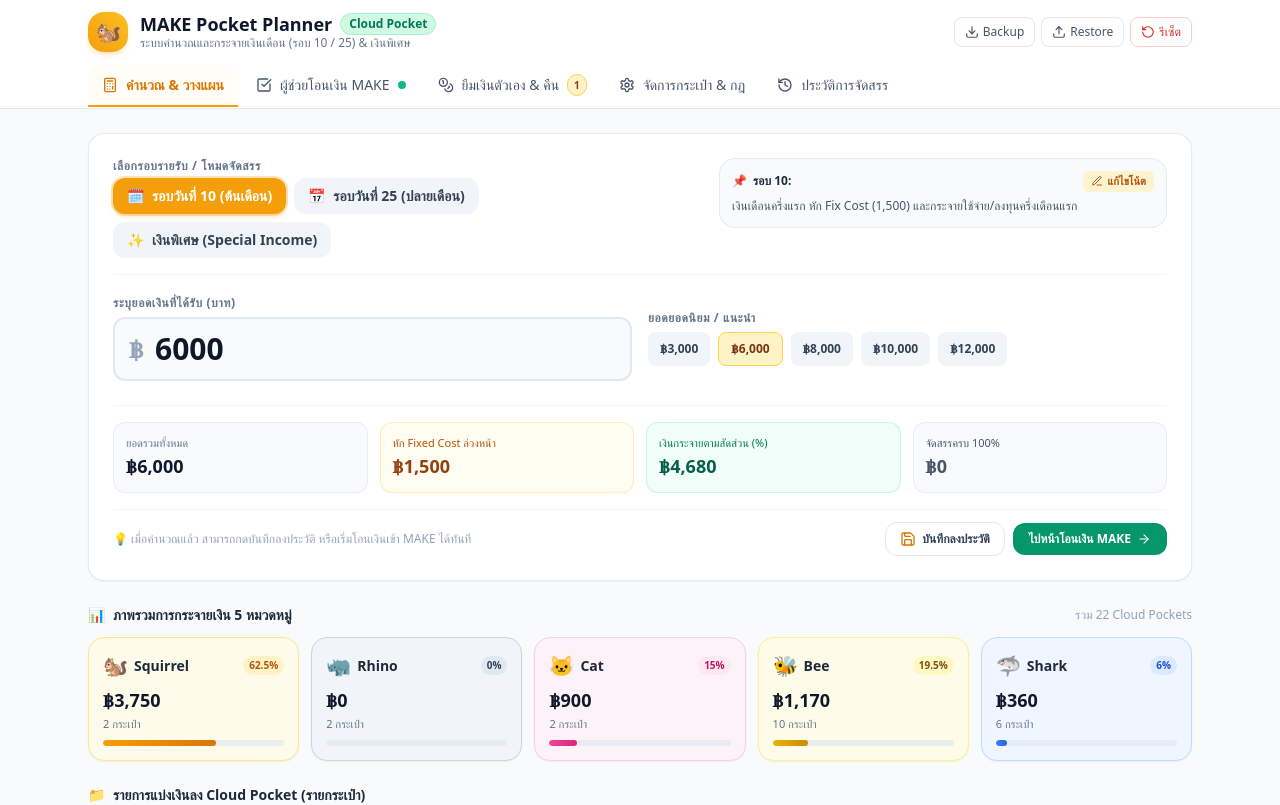
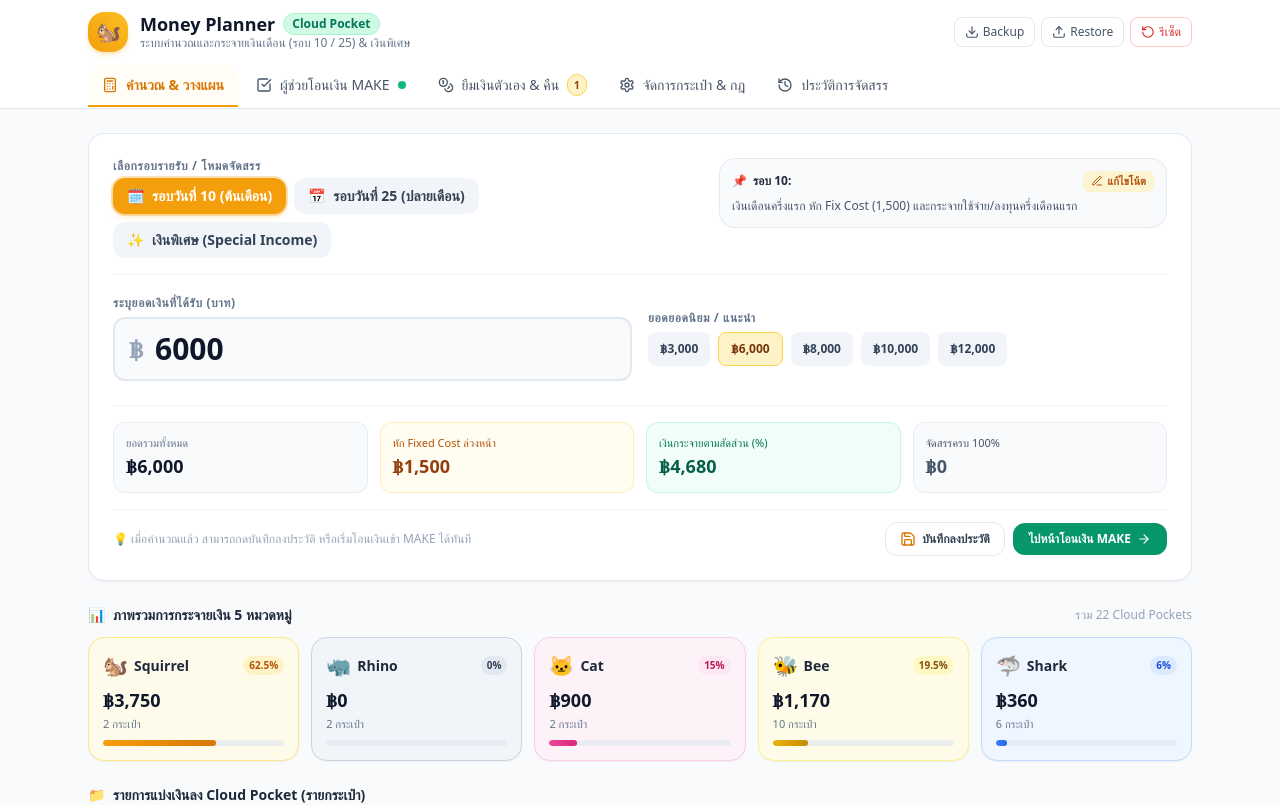
Before and after one commit to snoopy1989doo-source/make-pocket-planner, a React (Vite) app: page / in a window 1280 px wide. Shown: the top 805 px of the page. Built offline with nearby package versions, Linux system fonts and the light colour scheme.

Commit message:
Rename app to Money Planner in PWA manifest and Android strings

```diff
--- a/capacitor.config.json
+++ b/capacitor.config.json
@@ -1,5 +1,5 @@
 {
   "appId": "com.snoopy.makepocketplanner",
-  "appName": "MAKE Pocket Planner",
+  "appName": "Money Planner",
   "webDir": "www"
 }
--- a/index.html
+++ b/index.html
@@ -11,8 +11,8 @@
     <meta name="mobile-web-app-capable" content="yes" />
     <meta name="apple-mobile-web-app-capable" content="yes" />
     <meta name="apple-mobile-web-app-status-bar-style" content="default" />
-    <meta name="apple-mobile-web-app-title" content="MAKE Planner" />
-    <title>MAKE Pocket Planner | แผนแบ่งเงินเดือนและเงินพิเศษ</title>
+    <meta name="apple-mobile-web-app-title" content="Money Planner" />
+    <title>Money Planner | แผนแบ่งเงินเดือนและเงินพิเศษ</title>
     <link rel="preconnect" href="https://fonts.googleapis.com">
     <link rel="preconnect" href="https://fonts.gstatic.com" crossorigin>
     <link href="https://fonts.googleapis.com/css2?family=Prompt:wght@300;400;500;600;700&family=Plus+Jakarta+Sans:wght@400;600;700&display=swap" rel="stylesheet">
--- a/src/App.jsx
+++ b/src/App.jsx
@@ -92,7 +92,7 @@
   // Export JSON Backup
   const handleExportBackup = () => {
     const backupData = {
-      app: 'MAKE Pocket Planner',
+      app: 'Money Planner',
       version: '1.5',
       exportDate: new Date().toISOString(),
       pockets,
@@ -228,7 +228,7 @@
       {/* Footer */}
       <footer className="bg-white border-t border-slate-200 py-4 mt-12 text-center text-xs text-slate-400">
         <p className="flex items-center justify-center gap-1 flex-wrap">
-          <span>MAKE Cloud Pocket Salary & Income Planner</span>
+          <span>Money Planner (MAKE Cloud Pocket)</span>
           <span>•</span>
           <span>🐿️ Squirrel</span>
           <span>•</span>
--- a/src/components/Header.jsx
+++ b/src/components/Header.jsx
@@ -33,7 +33,7 @@
             <div>
               <div className="flex items-center gap-2">
                 <h1 className="text-lg font-bold text-slate-900 leading-tight">
-                  MAKE Pocket Planner
+                  Money Planner
                 </h1>
                 <span className="text-xs font-semibold px-2 py-0.5 rounded-full bg-emerald-100 text-emerald-700 border border-emerald-200">
                   Cloud Pocket
```
Also changed, not shown: public/manifest.json, 1 other file (tests, documents, lock files or other folders).
